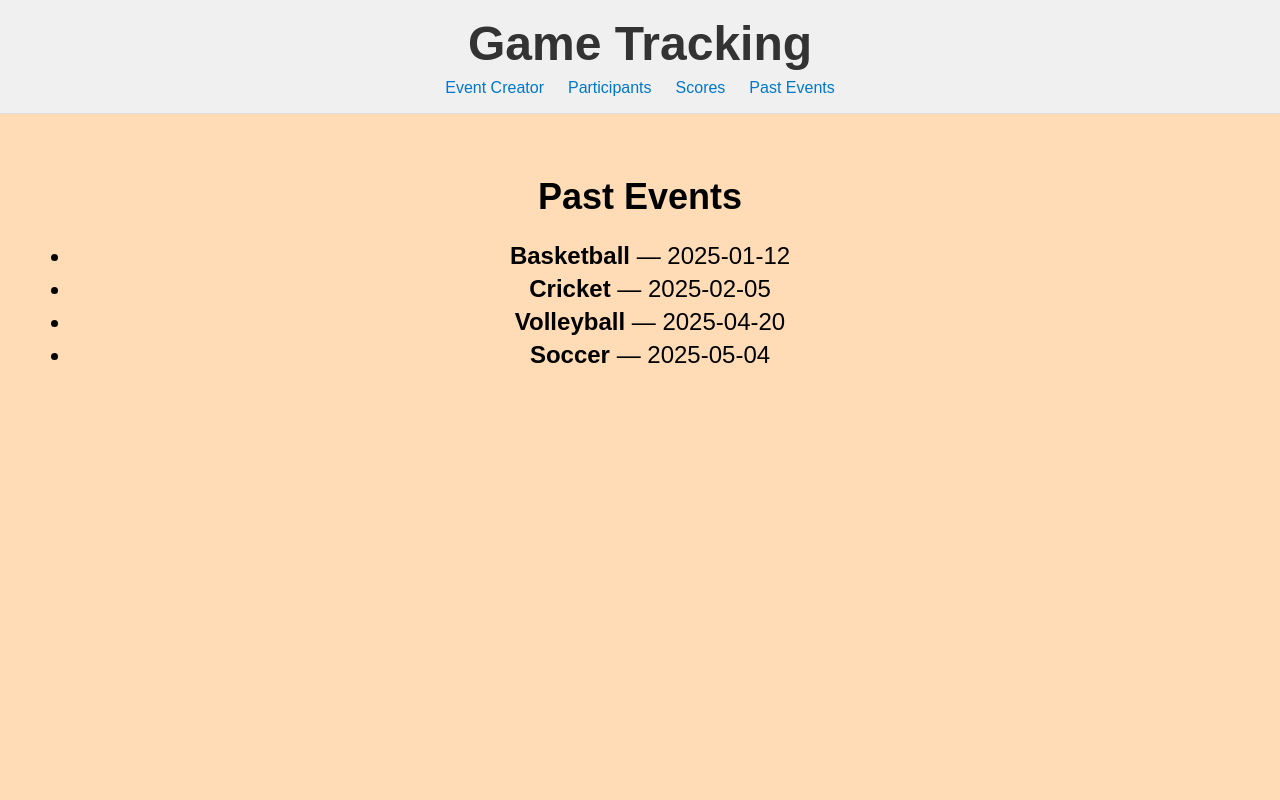
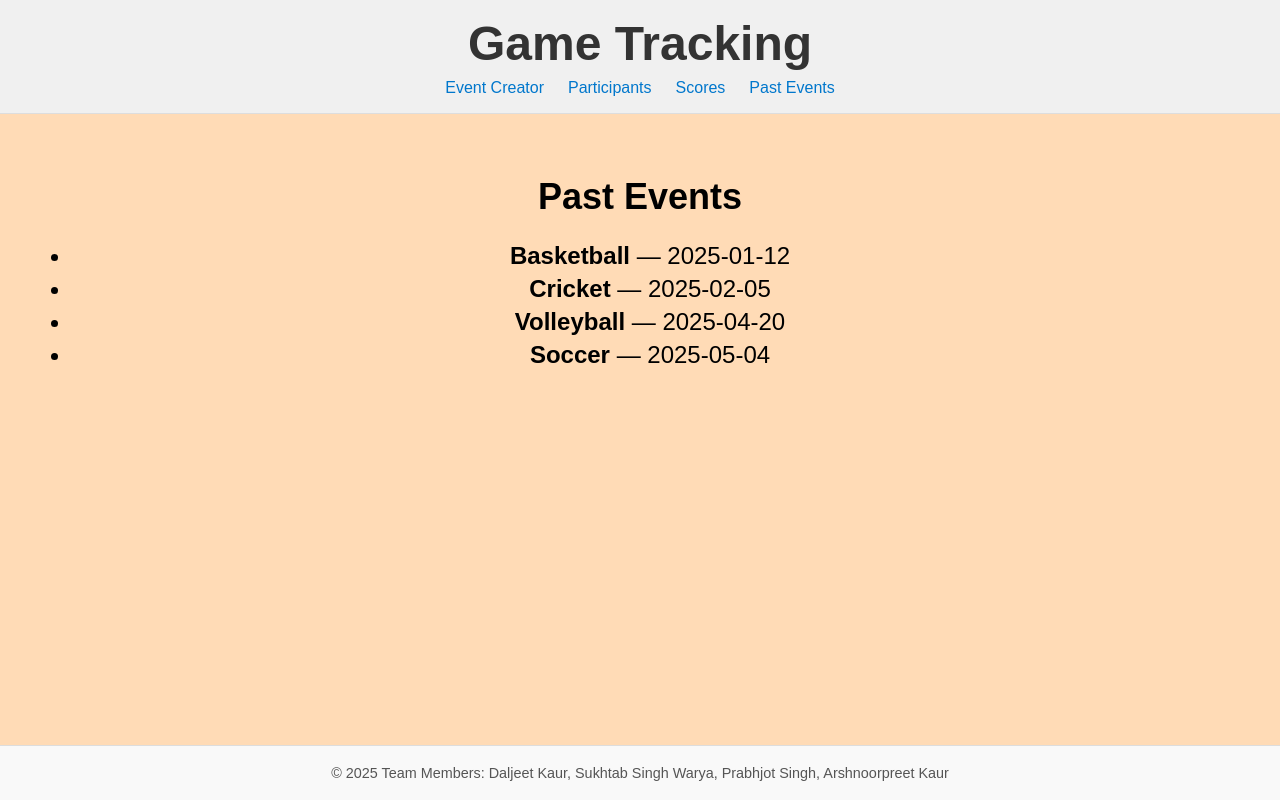
Before and after one commit to DOad22/Track-Event_Full_Stack_Project, a React (Vite) app: page /past in a window 1280 px wide. Built offline with nearby package versions, Linux system fonts and the light colour scheme.

Commit message:
updated the footer for all compotents while routing

```diff
--- a/src/App.tsx
+++ b/src/App.tsx
@@ -5,6 +5,7 @@ import ScoreTracking from "./components/score-tracker/score";
 import PastEvents from "./components/event-history/PastEvents";
 import ParticipantList from "./components/participant-manager/ParticipantList";
 import Header from "./Header/header";
+import Footer from "./Footer/footer";
 
 function App() {
   return (
@@ -20,7 +21,7 @@ function App() {
             <Route path="/past" element={<PastEvents />} />
           </Routes>
         </main>
-        {/* <Footer /> */}
+        <Footer />
       </div>
     </Router>
   );
--- /dev/null
+++ b/src/Footer/footer.css
@@ -0,0 +1,13 @@
+.footer {
+  text-align: center;
+  padding: 1rem;
+  background-color: #f9f9f9;
+  border-top: 1px solid #ddd;
+  margin-top: 2rem;
+}
+
+.footer p {
+  margin: 0.2rem 0;
+  font-size: 0.9rem;
+  color: #555;
+}
--- /dev/null
+++ b/src/Footer/footer.tsx
@@ -0,0 +1,14 @@
+import React from "react";
+import "./footer.css";
+
+const Footer: React.FC = () => {
+  return (
+    <footer className="footer">
+      <p>
+       © 2025 Team Members: Daljeet Kaur, Sukhtab Singh Warya, Prabhjot Singh, Arshnoorpreet Kaur
+      </p>
+    </footer>
+  );
+};
+
+export default Footer;
```
